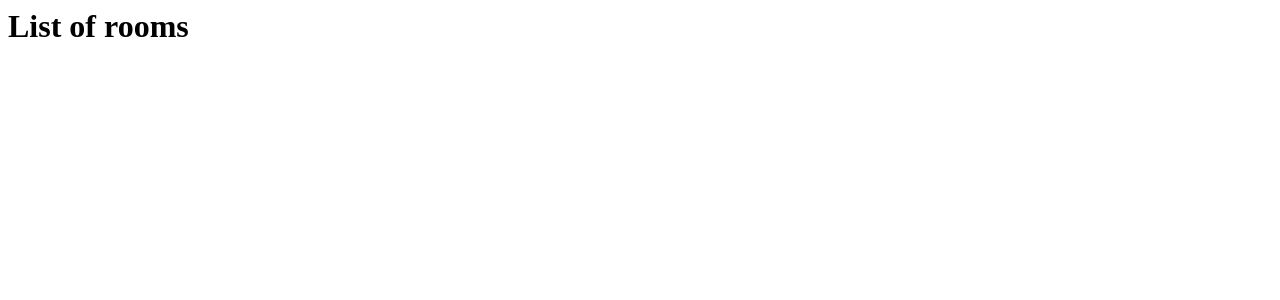
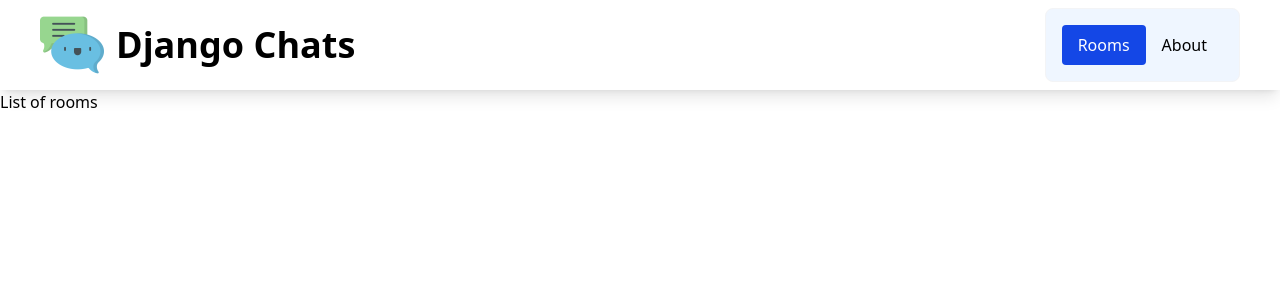
Before and after one commit to Rex-Wolfsjunges/django_chat, a Django app: page /rooms/ in a window 1280 px wide. Shown: the top 300 px of the page. Run offline with Django 5.2, Linux system fonts and the light colour scheme; data that the repository does not hold is empty.

Commit message:
styling navigation bar

```diff
--- a/chatapp/views.py
+++ b/chatapp/views.py
@@ -1,5 +1,6 @@
 from django.shortcuts import render
-from .models import ChatRoom
+from .models import ChatRoom, ChatMessage
+
 
 # Create your views here.
 def index(request):
@@ -11,7 +12,10 @@ def index(request):
 
 def chatroom(request, slug):
     chatroom = ChatRoom.objects.get(slug=slug)
+    messages = ChatMessage.objects.filter(room=chatroom)
+
     context = {
-        'chatroom': chatroom
+        'chatroom': chatroom,
+        "messages": messages
     }
     return render(request, "chatapp/room.html", context)
--- /dev/null
+++ b/templates/base.html
@@ -0,0 +1,36 @@
+{% load static %}
+
+<!doctype html>
+<html lang="en">
+<head>
+  <meta charset="UTF-8">
+  <meta name="viewport"
+        content="width=device-width, user-scalable=no, initial-scale=1.0, maximum-scale=1.0, minimum-scale=1.0">
+  <meta http-equiv="X-UA-Compatible" content="ie=edge">
+  <script src="https://cdn.jsdelivr.net/npm/@tailwindcss/browser@4"></script>
+  <title>Django Chats</title>
+</head>
+<body>
+<nav class="shadow-lg px-10 py-2">
+  <div class="container flex flex-wrap justify-between mx-auto">
+    <a class="flex items-center" href="">
+      <img class="h-16 mr-3" src="{% static 'images/logo.png' %}" alt="">
+      <span class="self-center text-4xl font-semibold">Django Chats</span>
+    </a>
+
+    <div class="block w-auto">
+      <ul class="flex flex-row p-4 border rounded-lg border-gray-100 bg-blue-50">
+        <li>
+          <a class="block py-2 px-4 rounded bg-blue-700 text-white" href="">Rooms</a>
+        </li>
+        <li>
+          <a class="block py-2 px-4 rounded" href="">About</a>
+        </li>
+      </ul>
+    </div>
+  </div>
+</nav>
+{% block body %}
+{% endblock %}
+</body>
+</html>
--- a/templates/index.html
+++ b/templates/index.html
@@ -1,4 +1,8 @@
-<h1>List of rooms</h1>
-{% for chatroom in chatrooms %}
-  <a href="{% url 'chatroom' chatroom.slug %}">{{ chatroom.name }}</a><br>
-{% endfor %}
+{% extends "base.html" %}
+
+{% block body %}
+  <h1>List of rooms</h1>
+  {% for chatroom in chatrooms %}
+    <a href="{% url 'chatroom' chatroom.slug %}">{{ chatroom.name }}</a><br>
+  {% endfor %}
+{% endblock %}
```
Also changed, not shown: templates/chatapp/room.html (+9 -1 lines), static/images/logo.png (added).
